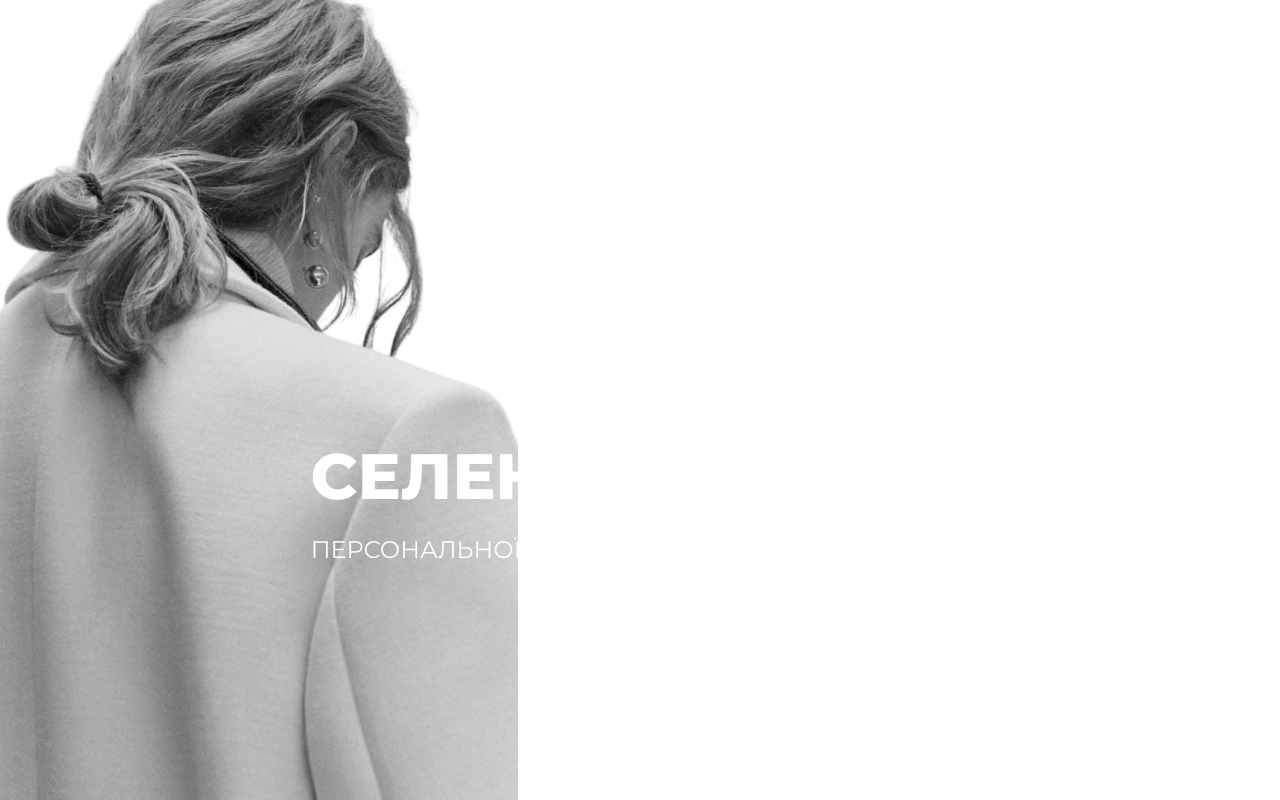
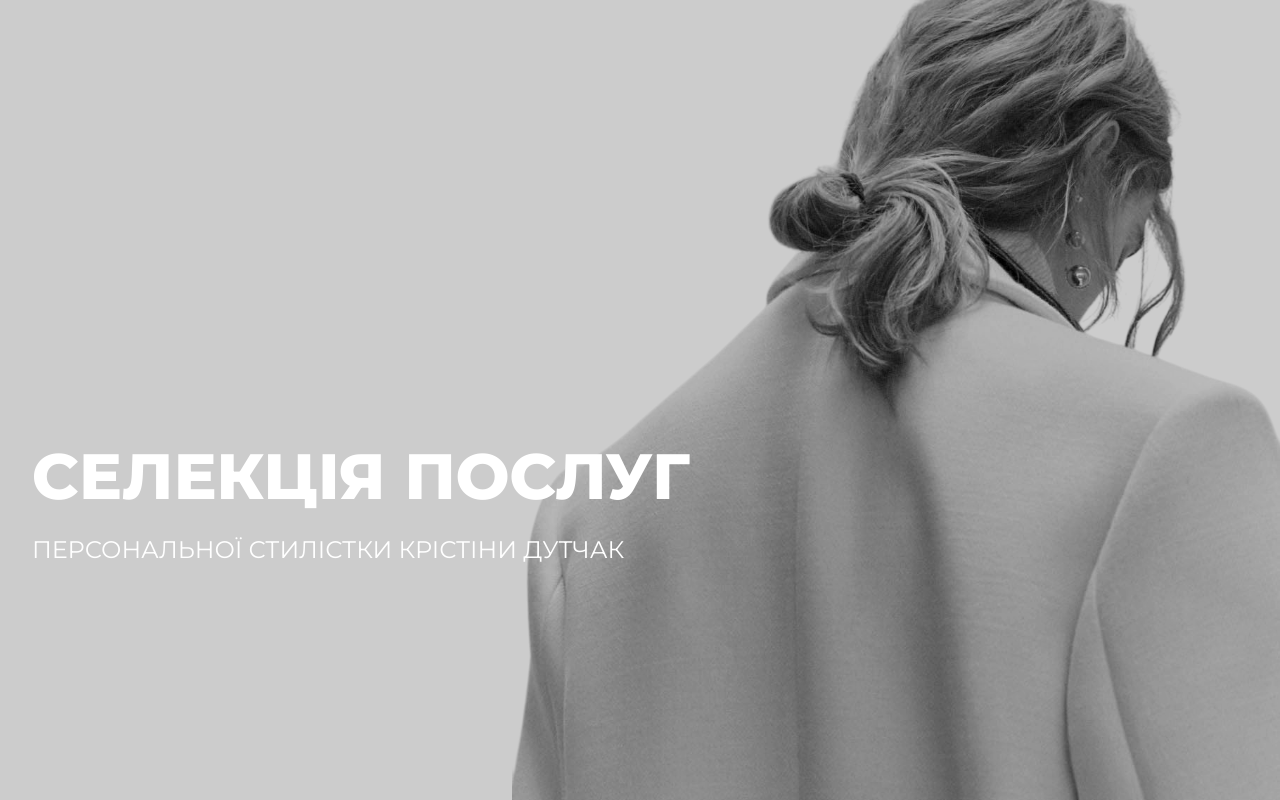
Before and after one commit to Kristina-Dutchak/SELECTION_OF_SERVICES, a React (Vite) app: page / in a window 1280 px wide. Shown: the top 800 px of the page. Built offline with nearby package versions, Linux system fonts and the light colour scheme.

Commit message:
create(advert container): make selection service

```diff
--- a/src/ui-components/selection-service/Selection.Service.tsx
+++ b/src/ui-components/selection-service/Selection.Service.tsx
@@ -12,6 +12,7 @@ export const SelectionService = () => {
           ПЕРСОНАЛЬНОЇ СТИЛІСТКИ КРІСТІНИ ДУТЧАК
         </div>
       </div>
+      <div className={styles.overlay}></div>
       <Image className={styles.image} src={img1} alt="img1" />
     </div>
   );
--- a/src/ui-components/selection-service/selectionService.module.css
+++ b/src/ui-components/selection-service/selectionService.module.css
@@ -10,21 +10,20 @@
 
 .image {
   height: 100%;
-    left: -250px;
-    object-fit: contain;
-    position: absolute;
+  object-fit: contain;
+  position: absolute;
 }
 
-/* .overlay {
+.overlay {
   position: absolute;
   top: 0;
   left: 0;
   width: 100%;
-  height: 100vh;
+  height: 1000px;
   background: #000;
   opacity: 20%;
   z-index: 1;
-} */
+}
 
 .titleContainer {
   display: flex;
@@ -33,6 +32,7 @@
   position: relative;
   color: #fff;
   text-align: left;
+  width: 95%;
 }
 
 .title {
@@ -44,3 +44,22 @@
   margin-top: 20px;
   font-size: 24px;
 }
+
+@media (min-width: 1024px) {
+  .image {
+    top: 0;
+    right: 0;
+  }
+}
+
+@media (max-width: 1023px) {
+  .image {
+    left: 200px;
+  }
+}
+
+@media (max-width: 480px) {
+  .image {
+    left: -350px;
+  }
+}
```
